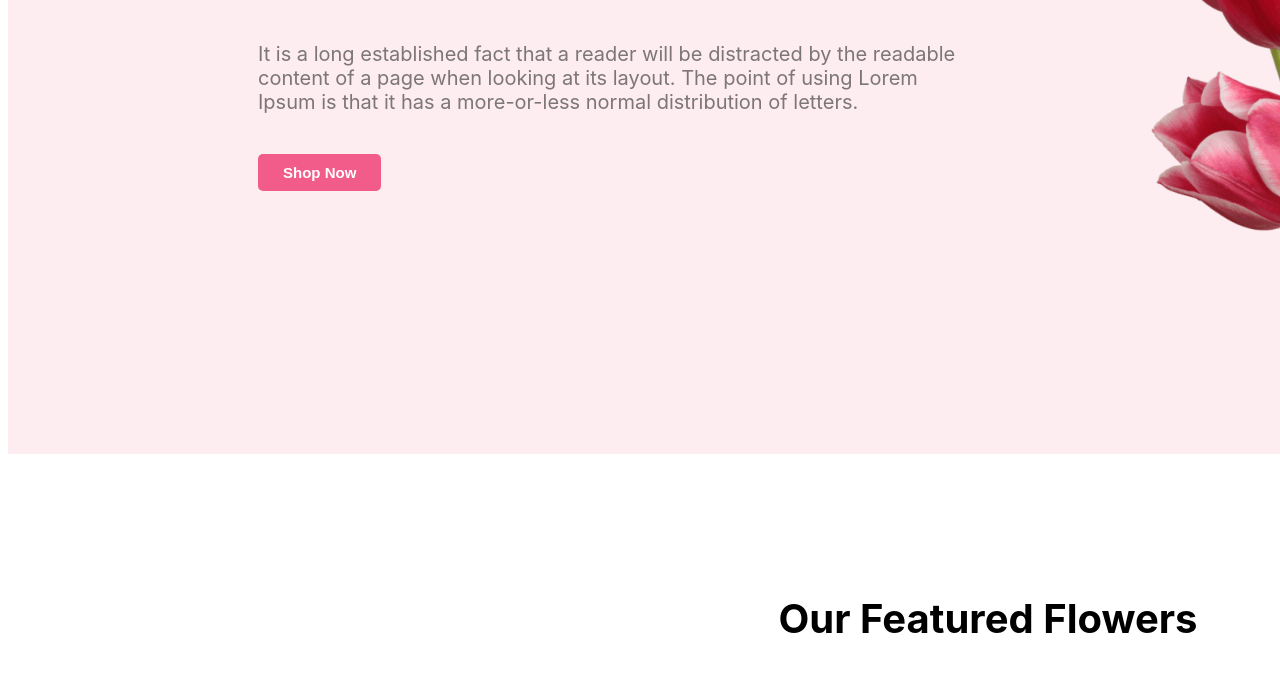
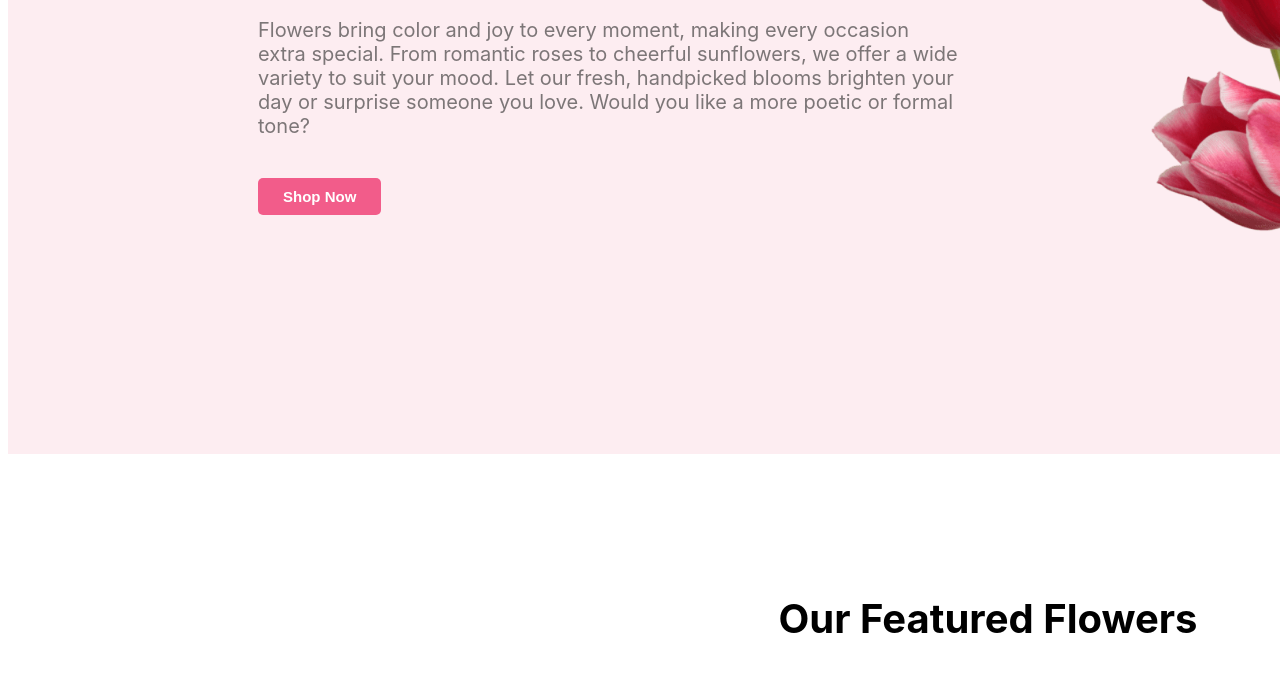
Before and after one commit to EbnulAhsan/Flower-Shop, a plain HTML site: page index.html in a window 1280 px wide. Shown: the part 424-1100 px from the top of the page. Drawn offline with Linux system fonts and the light colour scheme; a web font is replaced by a local one.

Commit message:
add  new text

```diff
--- a/index.html
+++ b/index.html
@@ -19,9 +19,12 @@
           <div class="text-section">
             <h1 class="h1">Let's make <br>beautiful flowers <br> a part of your life.</h1>
             <p class="p1">
-              It is a long established fact that a reader will be distracted by the readable content of a page
-              when looking at its layout. The point of using Lorem Ipsum is that it has a more-or-less normal
-              distribution of letters.
+              Flowers bring color and joy to every moment, making every occasion extra special.
+              From romantic roses to cheerful sunflowers, we offer a wide variety to suit your mood.
+              Let our fresh, handpicked blooms brighten your day or surprise someone you love.
+
+              Would you like a more poetic or formal tone?
+
             </p>
             <button class="button">Shop Now</button>
           </div>
```
